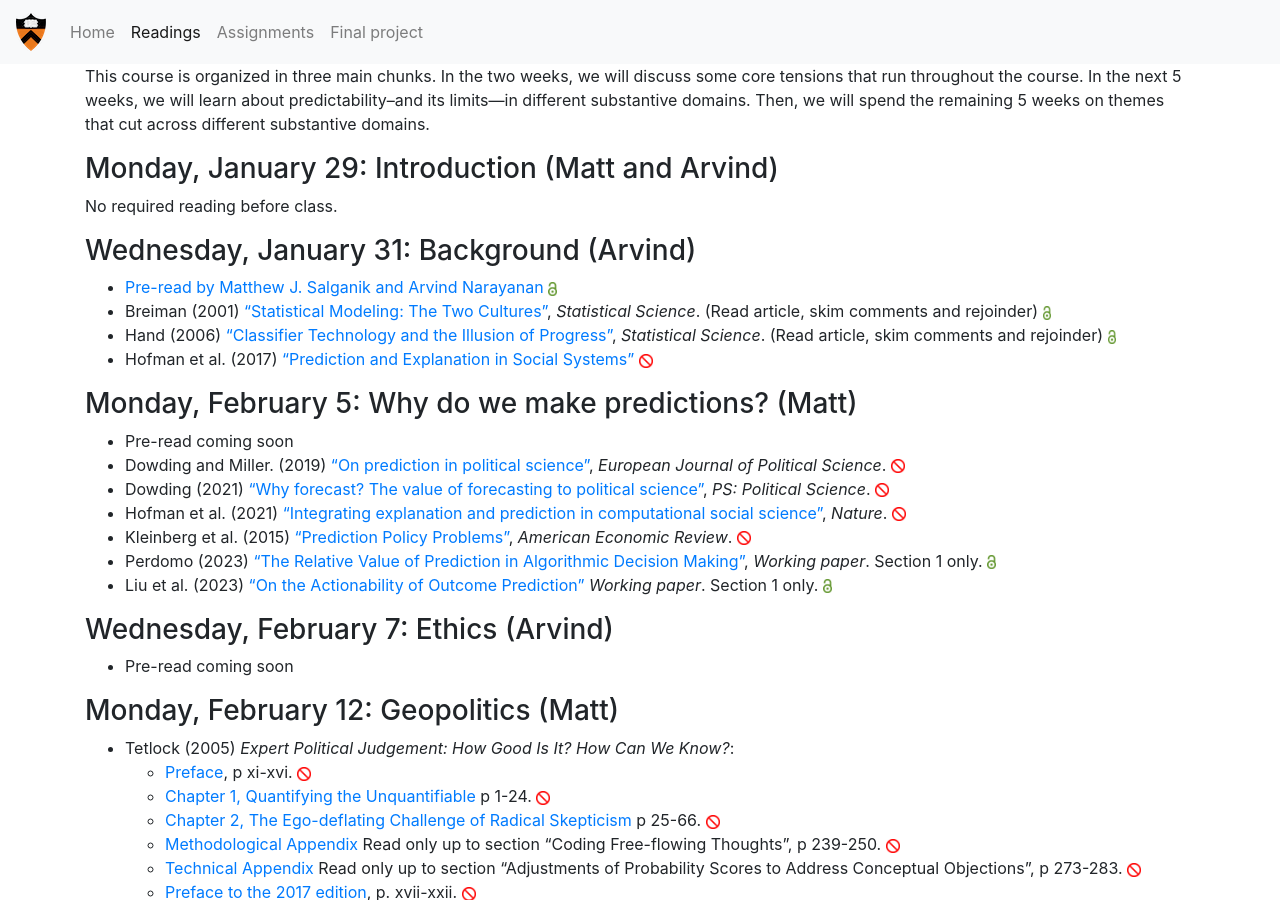
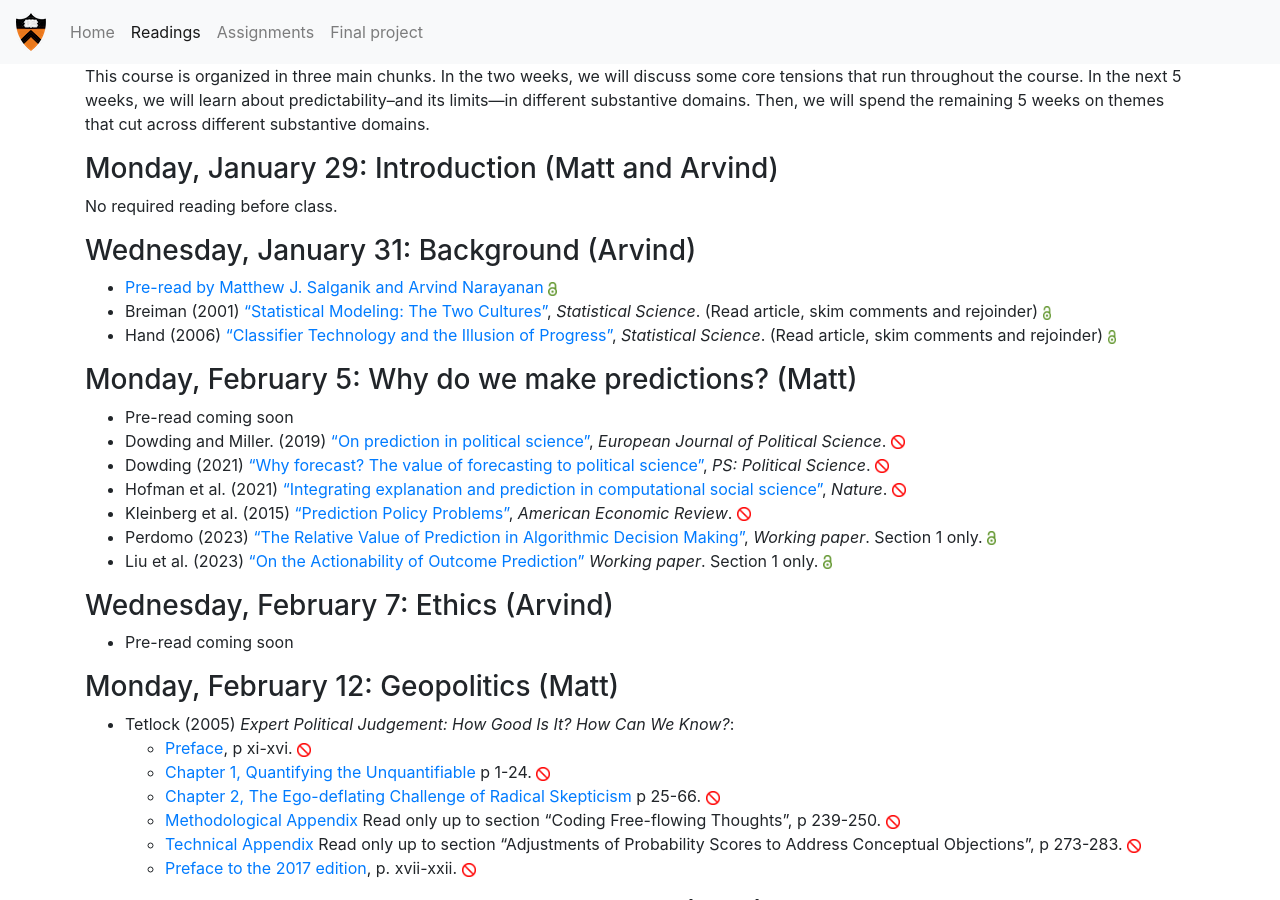
Before and after one commit to msalganik/soc555-cos598J_s2024, a Jekyll site: the page built from readings.md, in a window 1280 px wide and 900 px high. Built offline with Jekyll 4.4.1, drawn with Linux system fonts in a browser that asks for light colours; comment, search, counter and statistics services are not loaded; some of the changed text lies outside the part shown.

Commit message:
Move Hofman et al. (2017) to March 25

```diff
--- a/readings.md
+++ b/readings.md
@@ -18,7 +18,6 @@ No required reading before class.
 - [Pre-read by Matthew J. Salganik and Arvind Narayanan]( https://msalganik.github.io/soc555-cos598J_s2024/class-materials/2024-01-31-background/limits-to-prediction-pre-read.pdf) <img src="https://msalganik.github.io/soc555-cos598J_s2024/images/open.png" style="display: inline; height: 14px;" />
 - Breiman (2001) ["Statistical Modeling: The Two Cultures"](https://projecteuclid.org/euclid.ss/1009213726), _Statistical Science_. (Read article, skim comments and rejoinder) <img src="https://msalganik.github.io/soc555-cos598J_s2024/images/open.png" style="display: inline; height: 14px;" />
 - Hand (2006) ["Classifier Technology and the Illusion of Progress"](https://projecteuclid.org/euclid.ss/1149600839), _Statistical Science_. (Read article, skim comments and rejoinder) <img src="https://msalganik.github.io/soc555-cos598J_s2024/images/open.png" style="display: inline; height: 14px;" />
-- Hofman et al. (2017) ["Prediction and Explanation in Social Systems"](https://www.jstor.org/stable/24918297) <img src="https://msalganik.github.io/soc555-cos598J_s2024/images/closed.png" style="display: inline; height: 14px;" />
 
 ### Monday, February 5: Why do we make predictions? (Matt)
 
@@ -106,6 +105,7 @@ No required reading before class.
 - McCutcheon, [The logarithmic scoring rule of decision theory](http://web0.msci.memphis.edu/~randall/preprints/Pool3.pdf) (Section 5 is optional)
 - Kvålseth, [Cautionary note about R²](https://www.jstor.org/stable/2683704?seq=1), _The American Statistician_.
 - Ford (2015), [Is R-squared Useless?](https://data.library.virginia.edu/is-r-squared-useless/).
+- Hofman et al. (2017) ["Prediction and Explanation in Social Systems"](https://www.jstor.org/stable/24918297) <img src="https://msalganik.github.io/soc555-cos598J_s2024/images/closed.png" style="display: inline; height: 14px;" />
 
 ### Wednesday, March 27: Uncertainty about uncertainty (Matt)
 
```
